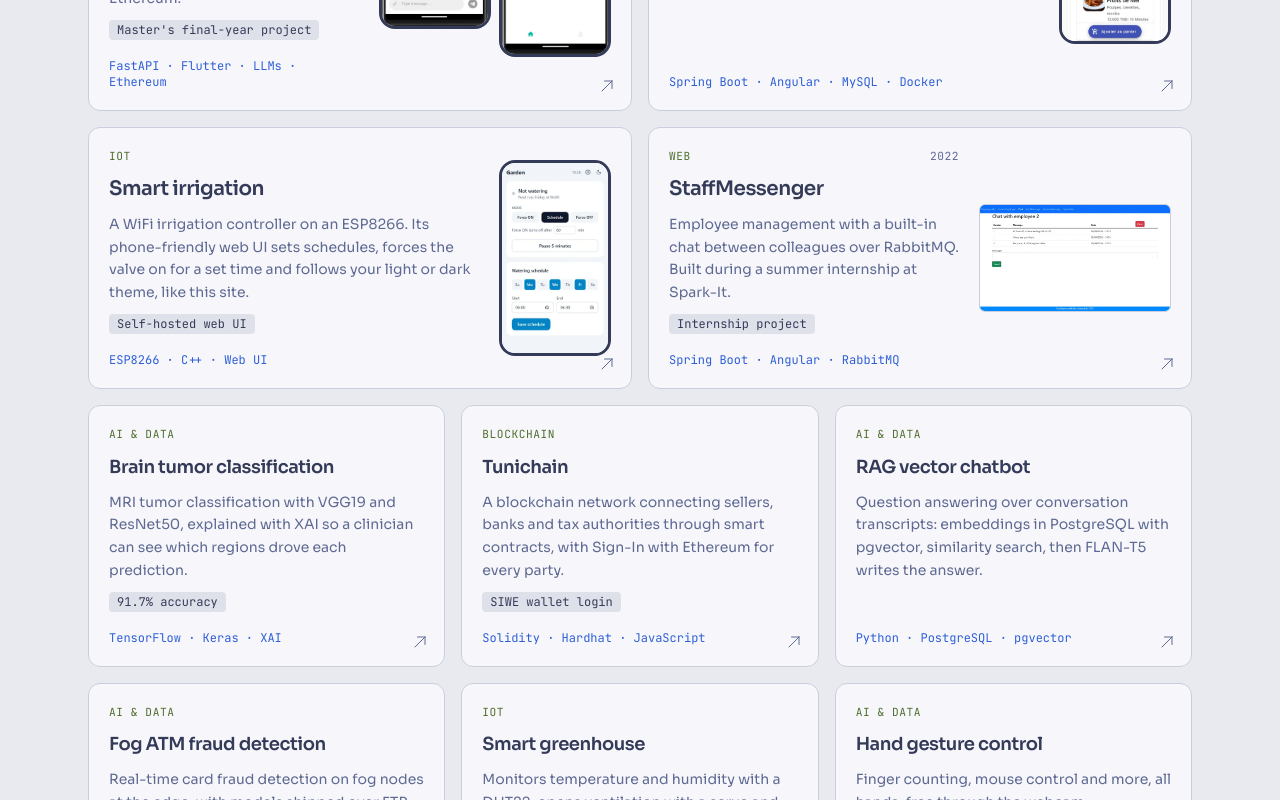
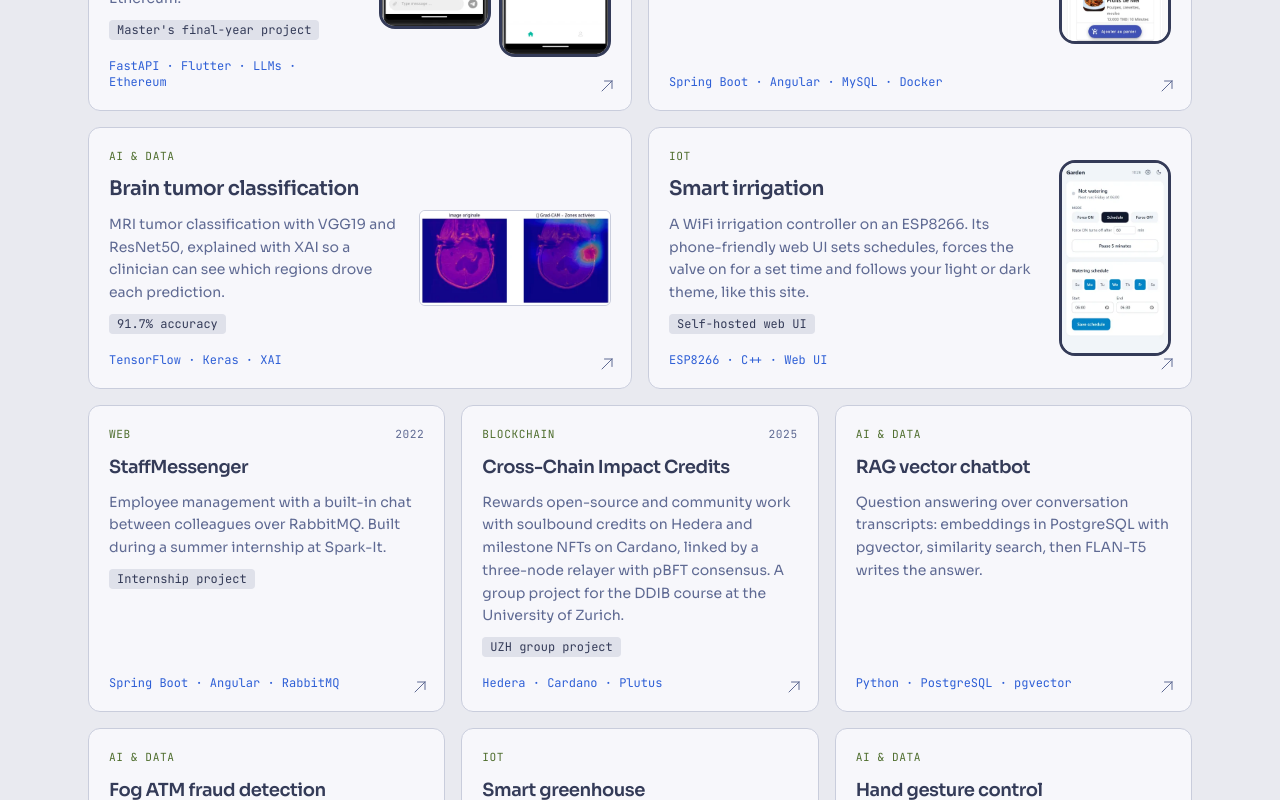
Before and after one commit to Ghorbel37/Ghorbel37.github.io, a React (Vite) app: page / in a window 1280 px wide. Shown: the part 2980-3780 px from the top of the page. Built offline with nearby package versions, Linux system fonts and the light colour scheme.

Commit message:
Update projects from current repos
Tunichain is private now, so it comes off the site. Adds Cross-Chain
Impact Credits and features the brain tumor project with its Grad-CAM
image.

```diff
--- a/src/data/projects.ts
+++ b/src/data/projects.ts
@@ -69,6 +69,19 @@ export const projects: Project[] = [
     screenshots: [{ file: "restoqr-menu.webp", alt: "Customer menu for one table on a phone" }],
   },
   {
+    name: "Brain tumor classification",
+    repo: "brain-tumor-classification-cnn-xai",
+    category: "ai",
+    tags: ["ai"],
+    featured: true,
+    description:
+      "MRI tumor classification with VGG19 and ResNet50, explained with XAI so a clinician can see which regions drove each prediction.",
+    highlight: "91.7% accuracy",
+    tech: ["TensorFlow", "Keras", "XAI"],
+    screenshots: [{ file: "brain-tumor-gradcam.webp", alt: "Grad-CAM on an MRI: the original image and the regions the model relied on" }],
+    wideScreenshots: true,
+  },
+  {
     name: "Smart irrigation",
     repo: "esp8266-smart-irrigation",
     category: "iot",
@@ -89,33 +102,21 @@ export const projects: Project[] = [
     category: "web",
     tags: ["web"],
     year: "2022",
-    featured: true,
     description:
       "Employee management with a built-in chat between colleagues over RabbitMQ. Built during a summer internship at Spark-It.",
     highlight: "Internship project",
     tech: ["Spring Boot", "Angular", "RabbitMQ"],
-    screenshots: [{ file: "staffmessenger-chat.webp", alt: "Chat between two employees" }],
-    wideScreenshots: true,
   },
   {
-    name: "Brain tumor classification",
-    repo: "brain-tumor-classification-cnn-xai",
-    category: "ai",
-    tags: ["ai"],
-    description:
-      "MRI tumor classification with VGG19 and ResNet50, explained with XAI so a clinician can see which regions drove each prediction.",
-    highlight: "91.7% accuracy",
-    tech: ["TensorFlow", "Keras", "XAI"],
-  },
-  {
-    name: "Tunichain",
-    repo: "Tunichain",
+    name: "Cross-Chain Impact Credits",
+    repo: "cross-chain-impact-credits",
     category: "web3",
     tags: ["web3"],
+    year: "2025",
     description:
-      "A blockchain network connecting sellers, banks and tax authorities through smart contracts, with Sign-In with Ethereum for every party.",
-    highlight: "SIWE wallet login",
-    tech: ["Solidity", "Hardhat", "JavaScript"],
+      "Rewards open-source and community work with soulbound credits on Hedera and milestone NFTs on Cardano, linked by a three-node relayer with pBFT consensus. A group project for the DDIB course at the University of Zurich.",
+    highlight: "UZH group project",
+    tech: ["Hedera", "Cardano", "Plutus"],
   },
   {
     name: "RAG vector chatbot",
```
Also changed, not shown: public/screenshots/brain-tumor-gradcam.webp (added), public/screenshots/staffmessenger-chat.webp (deleted).
